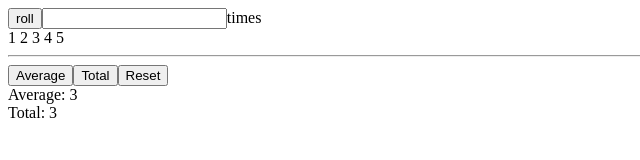
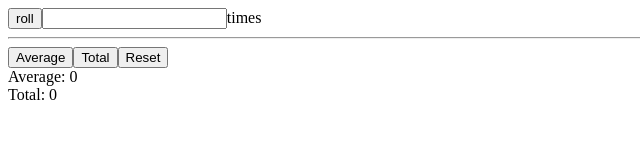
Before and after one commit to NilNullVoid/challenge2js, a plain HTML site: page index.html in a window 1280 px wide. Shown: the whole page, without its empty margins (0-640 px from the left). Drawn offline with Linux system fonts and the light colour scheme.

Commit message:
1 file modified

```diff
--- a/index.html
+++ b/index.html
@@ -6,13 +6,13 @@
   <body>
     <button id="roll">roll</button><input id="times" type="number" /><span
       >times</span
-    ><br /><span id="list">1 2 3 4 5</span>
+    ><br /><span id="list"> </span>
     <hr />
     <button id="average">Average</button><button id="total">Total</button
     ><button id="reset">Reset</button><br />
-    <span>Average: <span id="av">3</span></span
+    <span>Average: <span id="av">0</span></span
     ><br />
-    <span>Total: <span id="to">3</span></span>
+    <span>Total: <span id="to">0</span></span>
   </body>
   <script src="script.js"></script>
 </html>
```
